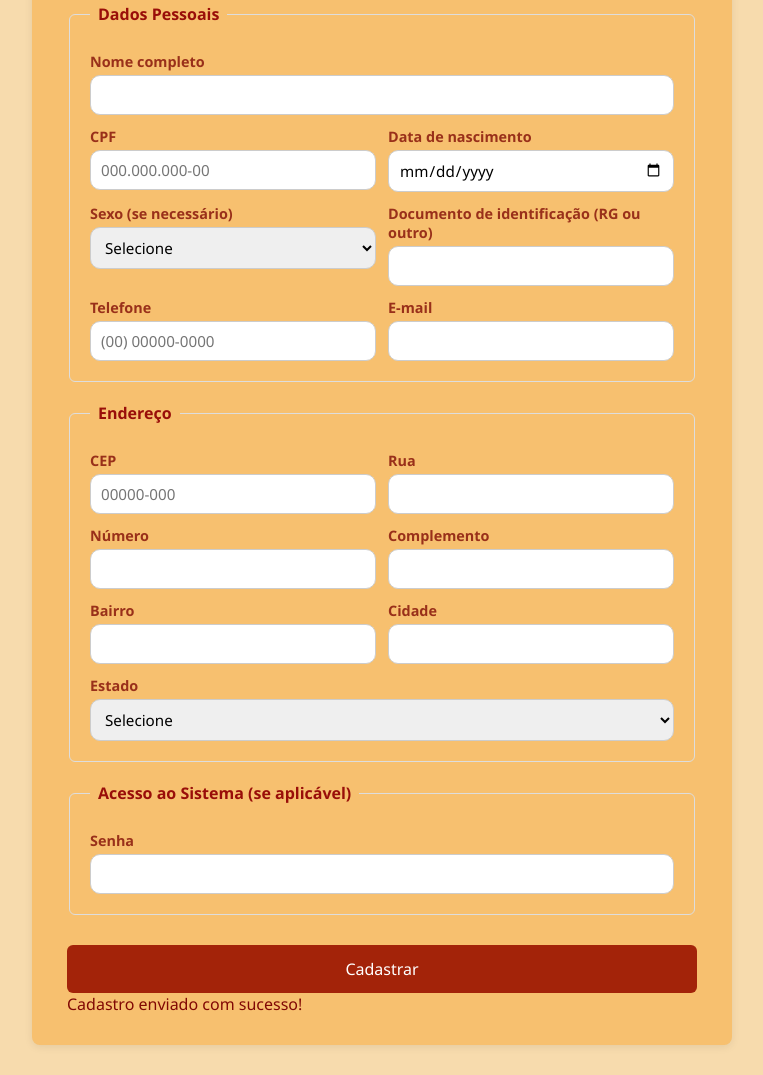
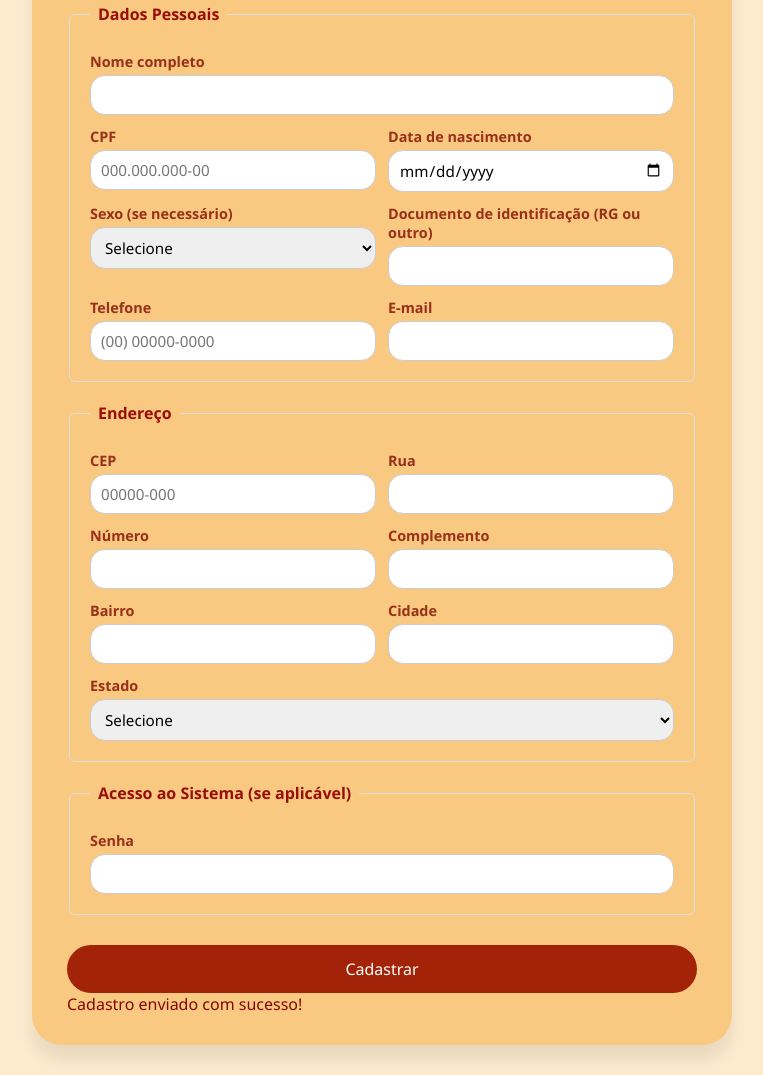
Before and after one commit to renataaap/sicredi, a plain HTML site: page index.html in a window 1280 px wide. Shown: the part 202-1277 px from the top of the page, without its empty margins (258-1021 px from the left). Drawn offline with Linux system fonts and the light colour scheme.

Commit message:
Update styles for body, container, and buttons for improved aesthetics

```diff
--- a/style.css
+++ b/style.css
@@ -5,7 +5,7 @@
 
 body {
   font-family: Arial, Helvetica, sans-serif;
-  background: #f7dbad;
+  background: #fdebce;
   margin: 0;
   padding: 30px 15px;
   color: #810804;
@@ -14,10 +14,10 @@ body {
 .container {
   max-width: 700px;
   margin: 0 auto;
-  background: #f7c06f;
-  border-radius: 8px;
+  background: #fac981;
+  border-radius: 30px;
   padding: 30px 35px;
-  box-shadow: 0 2px 8px rgba(0,0,0,0.08);
+  box-shadow: 0 15px 15px rgba(0,0,0,0.08);
 }
 
 h1 {
@@ -76,7 +76,7 @@ input, select {
   width: 100%;
   padding: 9px 10px;
   border: 1px solid #ccc;
-  border-radius: 10px;
+  border-radius: 15px;
   font-size: 0.95rem;
 }
 
@@ -108,7 +108,7 @@ button.submit-btn {
   background: #a32309;
   color: #ffffff;
   border: none;
-  border-radius: 6px;
+  border-radius: 30px;
   font-size: 1rem;
   cursor: pointer;
   margin-top: 10px;
```
